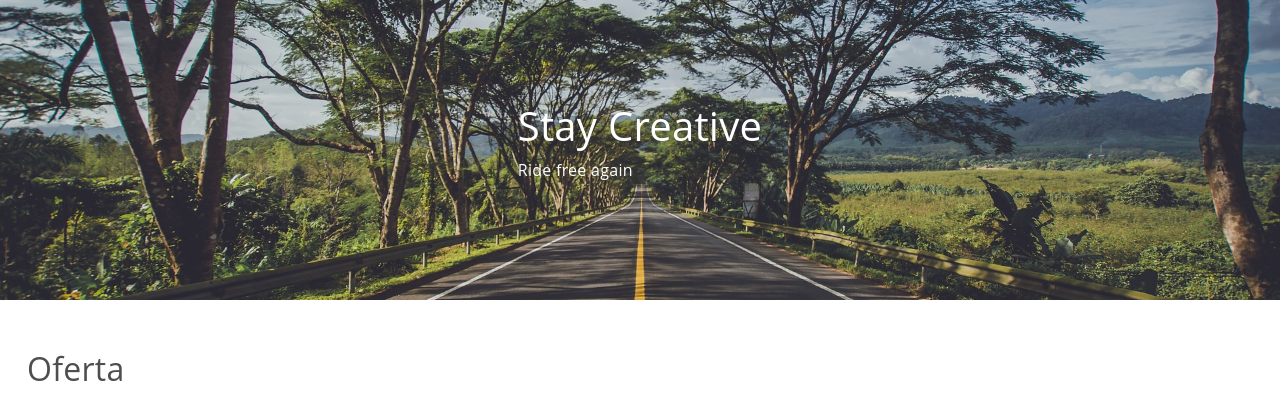
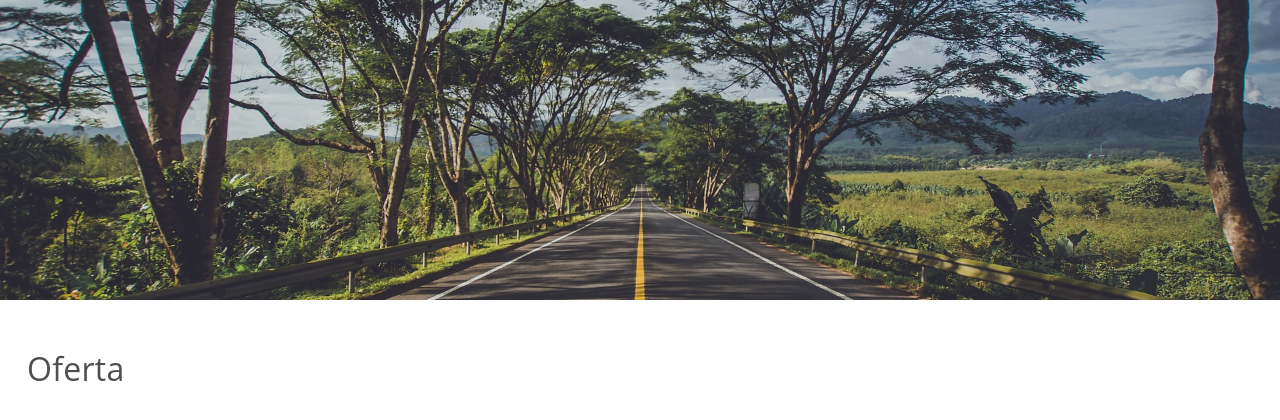
Before and after one commit to infoshareacademy/jpydzr5-car-share-info, a Django app: page /home/ in a window 1280 px wide. Shown: the part 56-476 px from the top of the page. Run offline with Django 5.2, Linux system fonts and the light colour scheme.

Commit message:
hidden hero text

```diff
--- a/car_rental/rentalApp/templates/rentalApp/home.html
+++ b/car_rental/rentalApp/templates/rentalApp/home.html
@@ -64,7 +64,7 @@
     <section class="hero-section">
         <div class="hero-container container-fluid px-0 d-flex justify-content-center">
             <img class="img-fluid hero-image" src="{% static 'rentalApp/hero.jpg' %}" alt="road between trees">
-            <div class="hero-text">
+            <div hidden class="hero-text">
                 <h1>Stay Creative</h1>
                 <p>Ride free again</p>
             </div>
```
Also changed, not shown: car_rental/rental.db.
